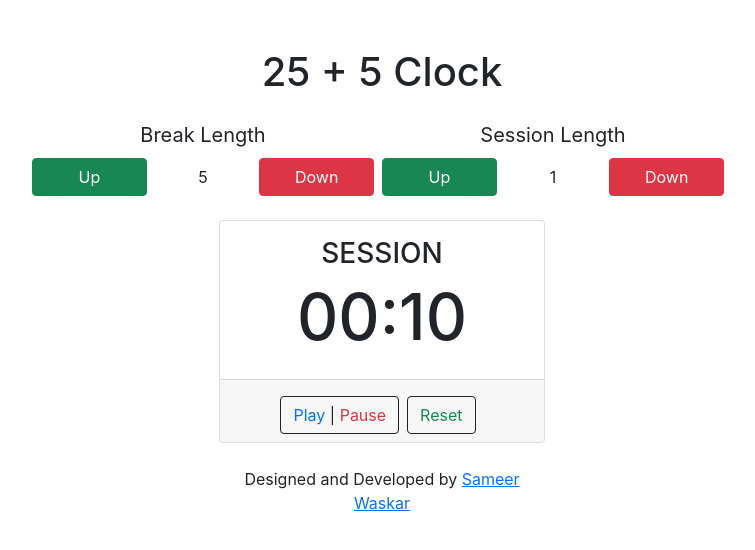
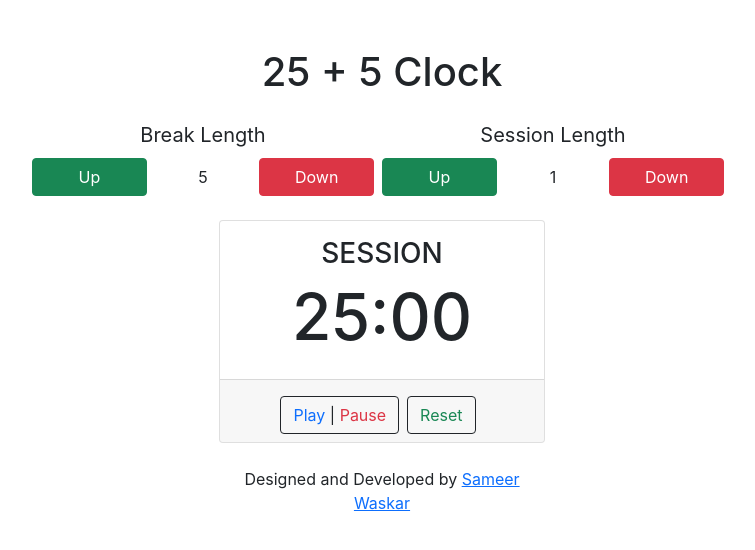
Before and after one commit to wsameer/pomodoro-clock, a React (Create React App) app: page / in a window 1280 px wide. Shown: the top 550 px of the page, without its empty margins (258-1013 px from the left). Built offline with nearby package versions, Linux system fonts and the light colour scheme.

Commit message:
fix: updates initial timer from 10sec to 1500sec

```diff
--- a/src/Components/Clock/Clock.jsx
+++ b/src/Components/Clock/Clock.jsx
@@ -28,7 +28,7 @@ export const Clock = () => {
     const [sessionLength, setSessionLength] = useState(1);
     const [isTimerActive, setIsTimerActive] = useState(false);
     const [activeTimer, setActiveTimer] = useState("Session");
-    const [timer, setTimer] = useState(10); // MAX_TIMER_LENGTH * 25
+    const [timer, setTimer] = useState(MAX_TIMER_LENGTH * 25);
     const [textColor, setTextColor] = useState("text-body");
     const [warning, setWarning] = useState("off");
 
@@ -110,14 +110,13 @@ export const Clock = () => {
             setSessionLength(25);
             setIsTimerActive(false);
             setActiveTimer("Session");
-            setTimer(10);
+            setTimer(MAX_TIMER_LENGTH * 25);
             setTextColor("text-body");
             setWarning("off");
             audioBeep.current.pause();
             audioBeep.current.currentTime = 0;
         },
         switchTimer = (remainingTime, timerMode) => {
-            console.log("switchTimer ---------->", remainingTime, timerMode);
             setActiveTimer(timerMode);
             setTimer(remainingTime);
         };
--- a/src/Components/Clock/TimerController.jsx
+++ b/src/Components/Clock/TimerController.jsx
@@ -1,11 +1,11 @@
 import React from "react";
 
-const TimerController = ({ resetTimer, playPauseTimer }) => (
+const TimerController = ({ resetTimer, startTimer }) => (
     <div className="mt-2">
         <button
             className="btn btn-outline-dark me-2"
             id="start_stop"
-            onClick={playPauseTimer}
+            onClick={startTimer}
         >
             <span className="text-primary">Play</span> |{" "}
             <span className="text-danger">Pause</span>
```
